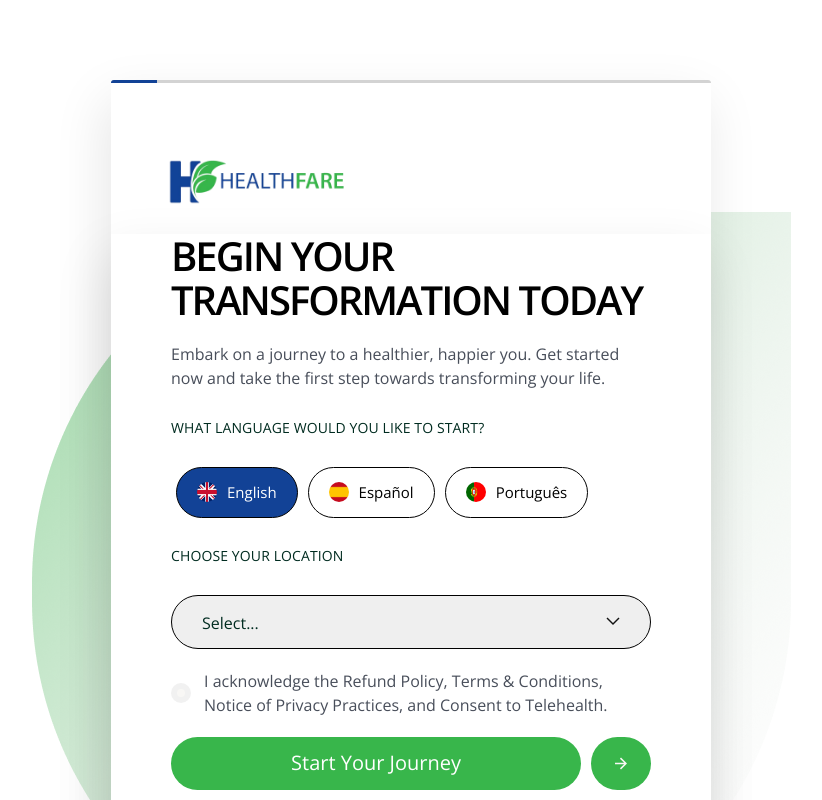
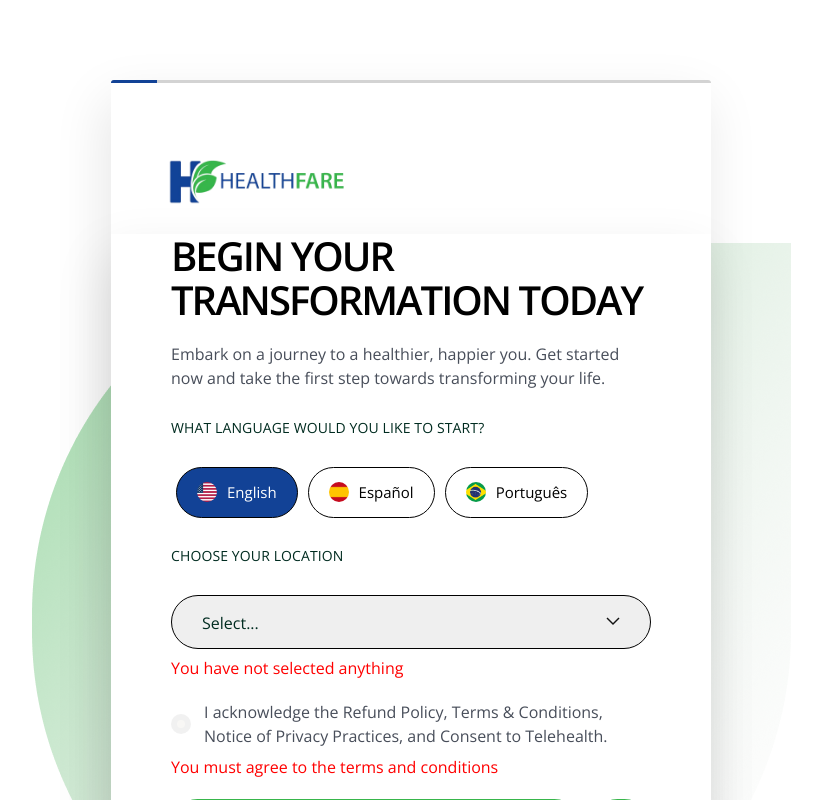
Before and after one commit to ShaYri12/HealthFare, a Next.js app: page / in a window 1280 px wide. Both pictures are taken after a click on the button "Start Your Journey". Shown: the top 800 px of the page, without its empty margins (229-1051 px from the left). Built offline with nearby package versions, Linux system fonts and the light colour scheme.

Commit message:
again small changes

```diff
--- a/app/components/StepOne.js
+++ b/app/components/StepOne.js
@@ -12,6 +12,7 @@ const StepOne = ({ nextStep, handleChange, values }) => {
     location: values.location || '',
     agreement: values.agreement || false,
   });
+  const [errors, setErrors] = useState({});
 
   const handleLanguage = (language) => {
     setActivebtn(language);
@@ -30,18 +31,22 @@ const StepOne = ({ nextStep, handleChange, values }) => {
   const handleSubmit = (event) => {
     event.preventDefault();
     const { location, agreement } = formData;
+    const newErrors = {};
 
-    if (location && agreement) {
+    if (!location) {
+      newErrors.location = t('error.selectError');
+    }
+
+    if (!agreement) {
+      newErrors.agreement = t('error.agreementError');
+    }
+
+    if (Object.keys(newErrors).length === 0) {
       console.log('Form data:', formData);
       nextStep();
     } else {
-      if (!agreement) {
-        alert(t('error.agreementError'));
-      } else {
-        alert(t('error.fillError'));
-      }
+      setErrors(newErrors);
     }
-
   };
 
   return (
@@ -54,13 +59,13 @@ const StepOne = ({ nextStep, handleChange, values }) => {
         <p>{t('stepOne.languagePrompt')}</p>
         <div className='language-btns'>
           <button className={`${activebtn === 'en' ? 'active' : ''}`} onClick={() => handleLanguage('en')}>
-            <img src="/assets/eng.png" alt="eng" />English
+            <img src="/assets/usa.jpeg" alt="eng" />English
           </button>
           <button className={`${activebtn === 'es' ? 'active' : ''}`} onClick={() => handleLanguage('es')}>
             <img src="/assets/esp.png" alt="esp" />Español
           </button>
           <button className={`${activebtn === 'pt' ? 'active' : ''}`} onClick={() => handleLanguage('pt')}>
-            <img src="/assets/por.png" alt="por" />Português
+            <img src="/assets/brazil.webp" alt="por" />Português
           </button>
         </div>
       </div>
@@ -80,7 +85,8 @@ const StepOne = ({ nextStep, handleChange, values }) => {
             <option value="Georgia">Georgia</option>
             <option value="Idaho">Idaho</option>
           </select>
-        </div>
+          </div>
+          {errors.location && <p className='error'>{errors.location}</p>}
         <div className="agreement">
           <input
             type="checkbox"
@@ -91,7 +97,8 @@ const StepOne = ({ nextStep, handleChange, values }) => {
             required
           />
           <label htmlFor="agreement">{t('stepOne.acknowledgement')}</label>
-        </div>
+          </div>
+          {errors.agreement && <p className='error'>{errors.agreement}</p>}
         <div className='btn-group'>
           <button type='submit' className='long-btn long-btn-stepthree' onClick={handleSubmit}>{t('stepOne.startJourney')}</button>
           <button type='submit' className='arrow-btn arrow-btn-stepthree' onClick={handleSubmit}><img src="/assets/arrow.svg" alt="arrow" /></button>
--- a/app/components/StepSix.js
+++ b/app/components/StepSix.js
@@ -224,7 +224,14 @@ const StepSix = ({ nextStep, prevStep, handleChange, values }) => {
       form: (
         <form onSubmit={handleSubmit} className="input-form">
           <div className="input-label-full input-label">
-            <input type="number" value={formData.phone} onChange={handleInputChange('phone')} placeholder={t('stepSix.question5.phonePlaceholder')} required/>
+          <input
+            type="text"
+            value={formData.phone}
+            onChange={handleInputChange('phone')}
+            placeholder={t('stepSix.question5.phonePlaceholder')}
+            maxLength={10}
+            required
+          />
           </div>
           <div className='btn-group btn-group-stepthree'>
             <button type="button" className='back-btn back-btn-stepthree' onClick={prevInfo}>
--- a/app/styles/stepone.css
+++ b/app/styles/stepone.css
@@ -51,6 +51,7 @@
   border-radius: 50px;
   width: 20px;
   height: 20px;
+  object-fit: cover;
 }
 
 .location select {
@@ -130,3 +131,10 @@
   background: url("/assets/checkmark.svg") no-repeat; /* Specify your checked image URL */
   background-size: contain; /* Ensure the image fits within the box */
 }
+
+
+.error{
+  color: red !important;
+  font-weight: 400 !important;
+  margin-top: -13px !important;
+}
```
Also changed, not shown: public/assets/brazil.webp (added), public/assets/usa.jpeg (added).
